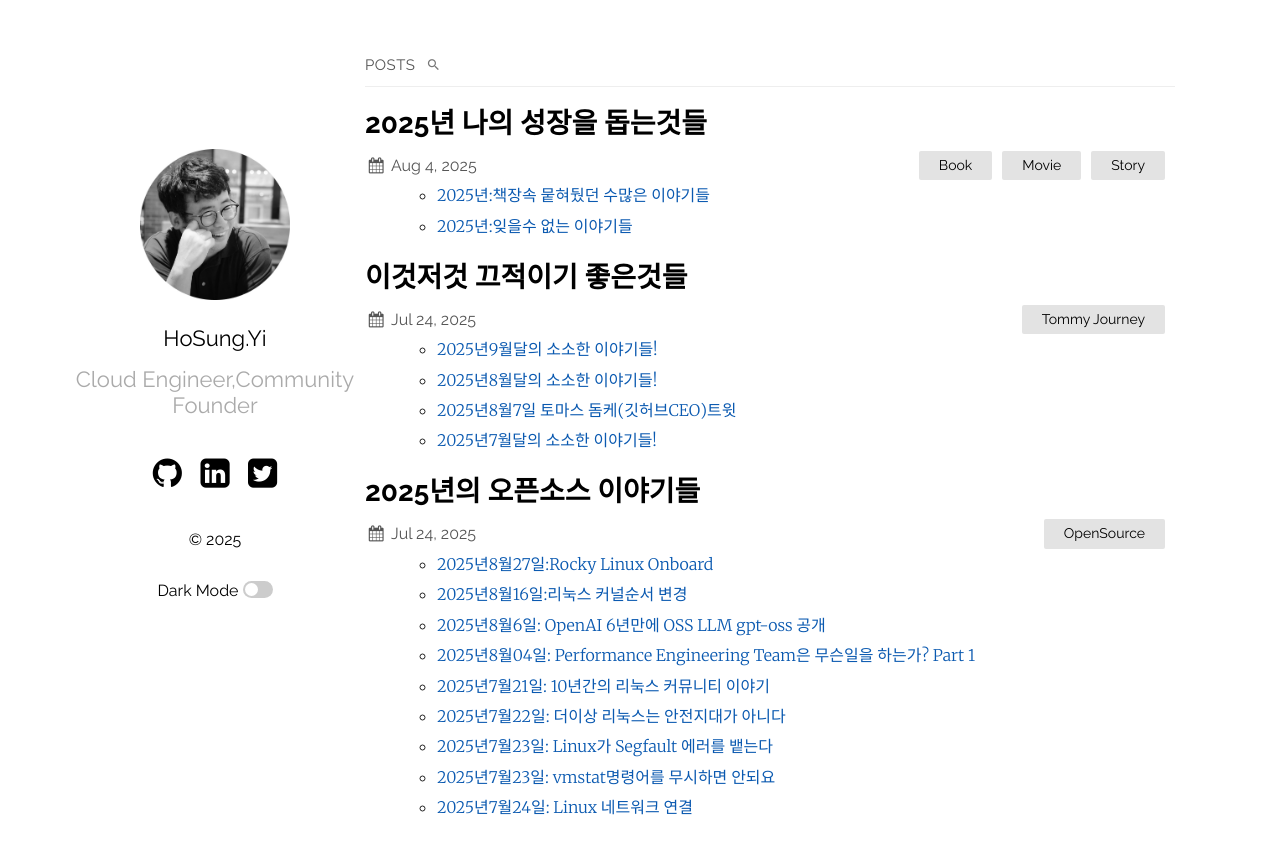
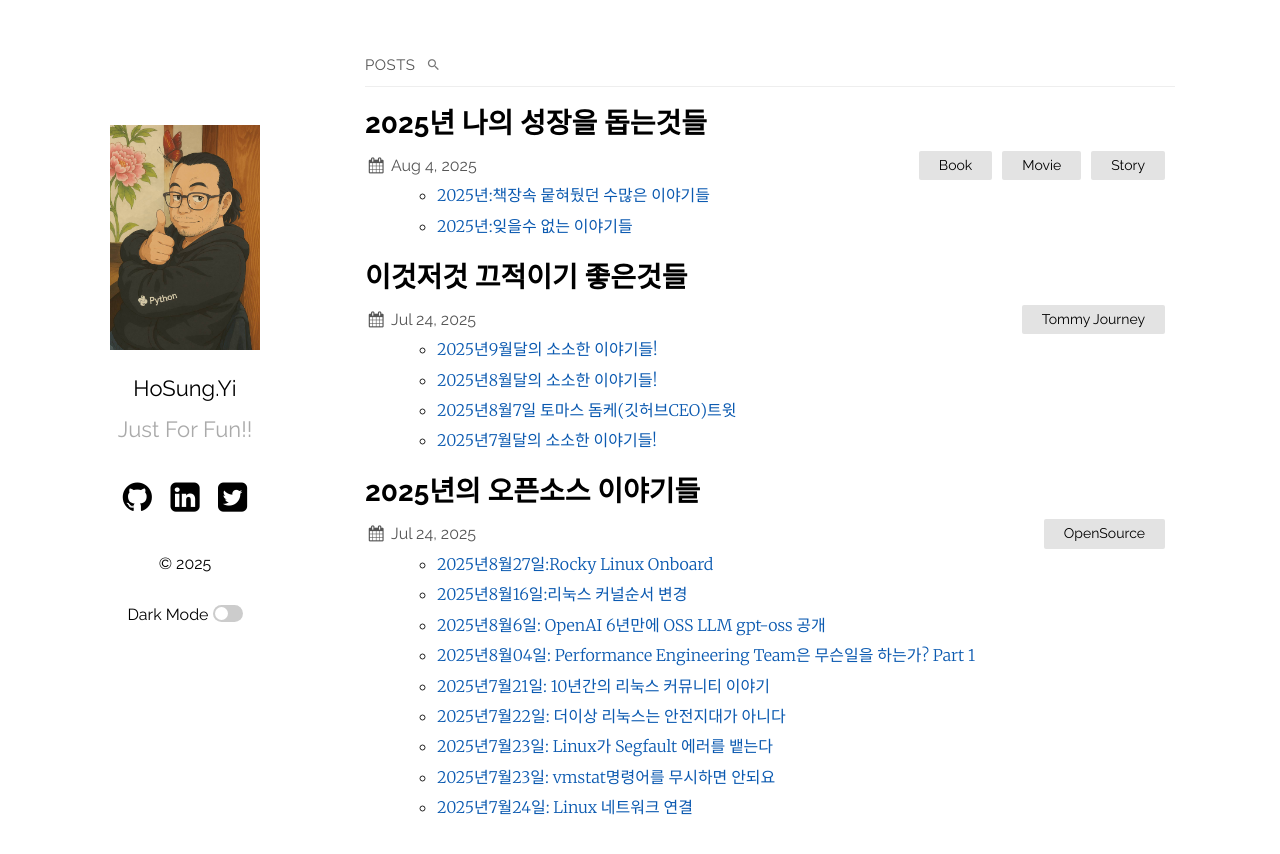
Before and after one commit to hslee77/hslee77.github.io, a Jekyll site: the page built from index.md, in a window 1280 px wide. Shown: the top 854 px of the page. Built offline with Jekyll 4.4.1, drawn with Linux system fonts in a browser that asks for light colours.

Commit message:
2025Setp update v1.3

```diff
--- a/_config.yml
+++ b/_config.yml
@@ -13,12 +13,12 @@ sass:
   sass_dir: _sass
 plainwhite:
   name: HoSung.Yi
-  tagline: Cloud Engineer,Community Founder
+  tagline: Just For Fun!!
   date_format: "%b %-d, %Y"
   sitemap: true # set to true to generate sitemap.xml content
   search: true # set to true to enable searchbar
   dark_mode: true # set to true to add dark mode toggle
-  portfolio_image: "assets/Portfolio.jpg" # the path from the base directory of the site to the image to display (no / at the start)
+  portfolio_image: "assets/Portfolio2.jpg" # the path from the base directory of the site to the image to display (no / at the start)
   html_lang: "en" # set the lang attribute of the <html> tag for the pages. See here for a list of codes: https://www.w3schools.com/tags/ref_country_codes.asp
   condensed_mobile:
     #- home
```
Also changed, not shown: assets/Portfolio2.jpg (added).
